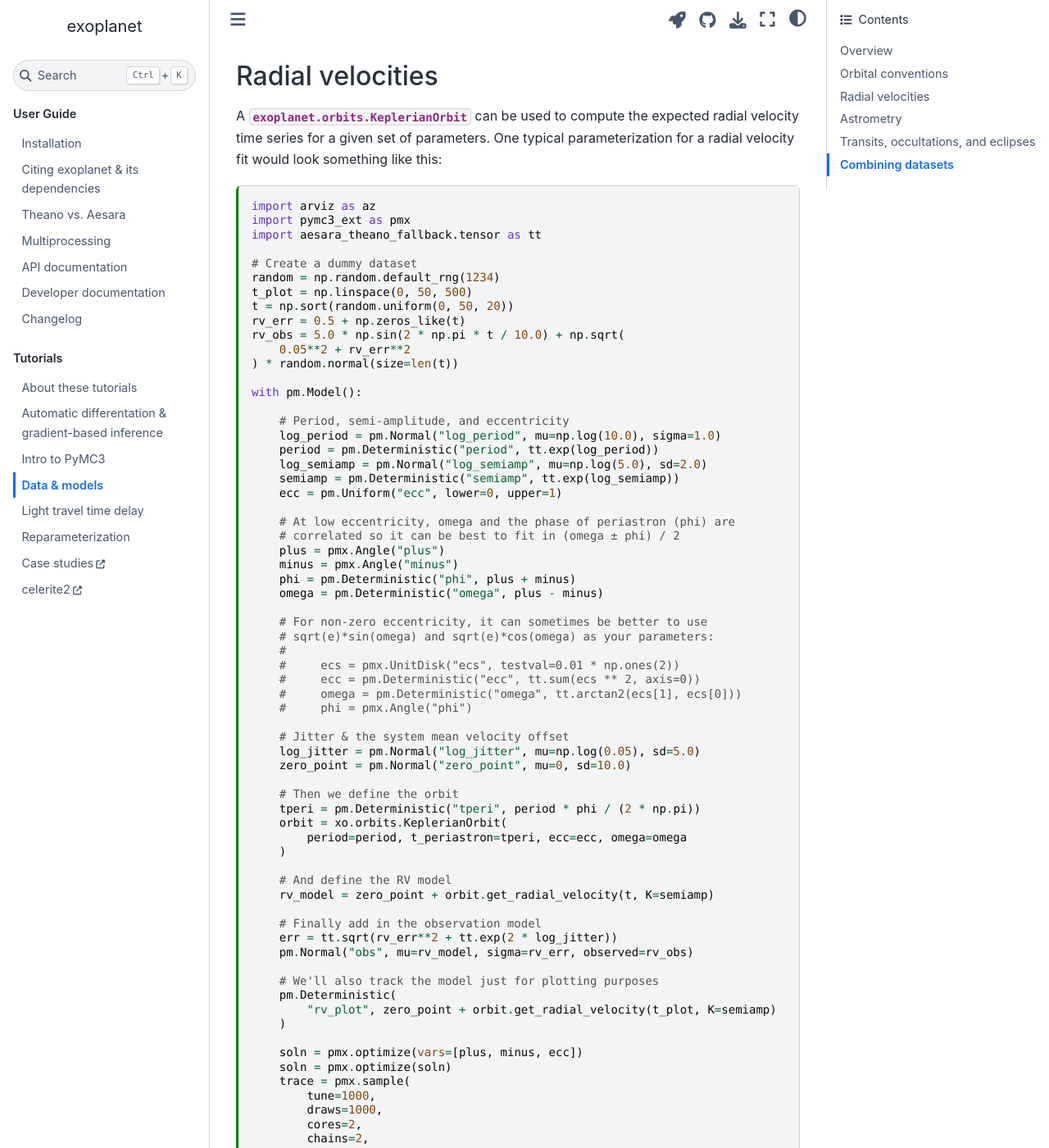
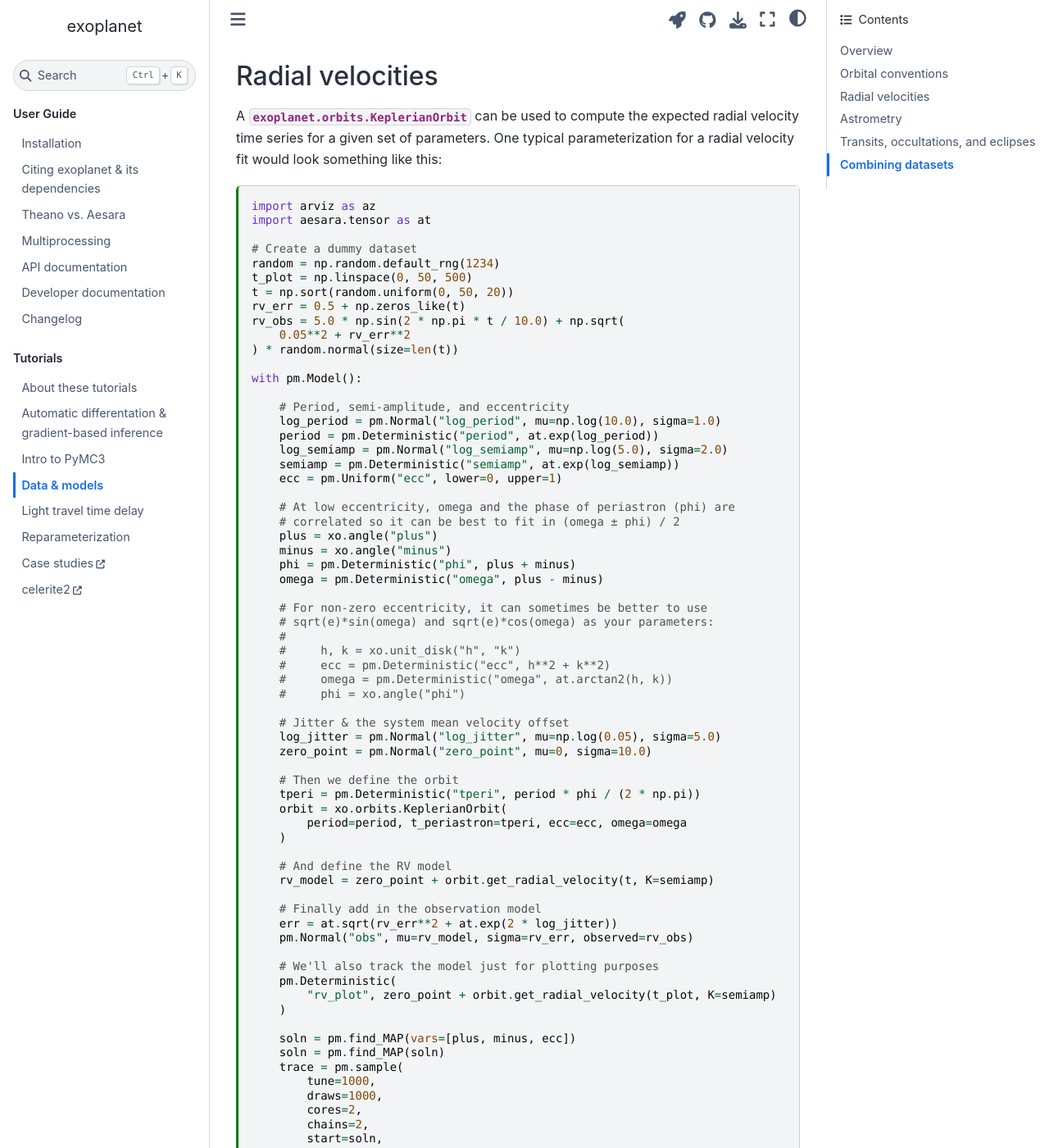
Before and after one commit to exoplanet-dev/exoplanet, a Sphinx documentation site: the page built from docs/tutorials/data-and-models.md, in a window 1280 px wide and 1400 px high, scrolled down 5136 px. Shown: the whole window at 82% size. Built offline with Sphinx 7.4.7 and the Sphinx Book theme 1.1.4, drawn with Linux system fonts in a browser that asks for light colours; some of the changed text lies outside the part shown.

Commit message:
lint and starting to update tutorials

````diff
--- a/docs/tutorials/data-and-models.md
+++ b/docs/tutorials/data-and-models.md
@@ -82,12 +82,12 @@
 _ = ax.legend(fontsize=10, loc=1)
 ```
 
-The key feture of `exoplanet` is that all of the parameters to a `KeplerianOrbit` can be `PyMC3` variables.
+The key feture of `exoplanet` is that all of the parameters to a `KeplerianOrbit` can be `PyMC` variables.
 This means that these elements are now something that you can *infer*.
-For example, if we want to fit for the orbital period, we can define a `PyMC3` model like the following:
+For example, if we want to fit for the orbital period, we can define a `PyMC` model like the following:
 
 ```{code-cell}
-import pymc3 as pm
+import pymc as pm
 
 with pm.Model():
     log_period = pm.Normal("log_period", mu=np.log(10), sigma=2.0)
@@ -227,8 +227,7 @@
 
 ```{code-cell}
 import arviz as az
-import pymc3_ext as pmx
-import aesara_theano_fallback.tensor as tt
+import aesara.tensor as at
 
 # Create a dummy dataset
 random = np.random.default_rng(1234)
@@ -243,29 +242,29 @@
 
     # Period, semi-amplitude, and eccentricity
     log_period = pm.Normal("log_period", mu=np.log(10.0), sigma=1.0)
-    period = pm.Deterministic("period", tt.exp(log_period))
-    log_semiamp = pm.Normal("log_semiamp", mu=np.log(5.0), sd=2.0)
-    semiamp = pm.Deterministic("semiamp", tt.exp(log_semiamp))
+    period = pm.Deterministic("period", at.exp(log_period))
+    log_semiamp = pm.Normal("log_semiamp", mu=np.log(5.0), sigma=2.0)
+    semiamp = pm.Deterministic("semiamp", at.exp(log_semiamp))
     ecc = pm.Uniform("ecc", lower=0, upper=1)
 
     # At low eccentricity, omega and the phase of periastron (phi) are
     # correlated so it can be best to fit in (omega ± phi) / 2
-    plus = pmx.Angle("plus")
-    minus = pmx.Angle("minus")
+    plus = xo.angle("plus")
+    minus = xo.angle("minus")
     phi = pm.Deterministic("phi", plus + minus)
     omega = pm.Deterministic("omega", plus - minus)
 
     # For non-zero eccentricity, it can sometimes be better to use
     # sqrt(e)*sin(omega) and sqrt(e)*cos(omega) as your parameters:
     #
-    #     ecs = pmx.UnitDisk("ecs", testval=0.01 * np.ones(2))
-    #     ecc = pm.Deterministic("ecc", tt.sum(ecs ** 2, axis=0))
-    #     omega = pm.Deterministic("omega", tt.arctan2(ecs[1], ecs[0]))
-    #     phi = pmx.Angle("phi")
+    #     h, k = xo.unit_disk("h", "k")
+    #     ecc = pm.Deterministic("ecc", h**2 + k**2)
+    #     omega = pm.Deterministic("omega", at.arctan2(h, k))
+    #     phi = xo.angle("phi")
 
     # Jitter & the system mean velocity offset
-    log_jitter = pm.Normal("log_jitter", mu=np.log(0.05), sd=5.0)
-    zero_point = pm.Normal("zero_point", mu=0, sd=10.0)
+    log_jitter = pm.Normal("log_jitter", mu=np.log(0.05), sigma=5.0)
+    zero_point = pm.Normal("zero_point", mu=0, sigma=10.0)
 
     # Then we define the orbit
     tperi = pm.Deterministic("tperi", period * phi / (2 * np.pi))
@@ -277,7 +276,7 @@
     rv_model = zero_point + orbit.get_radial_velocity(t, K=semiamp)
 
     # Finally add in the observation model
-    err = tt.sqrt(rv_err**2 + tt.exp(2 * log_jitter))
+    err = at.sqrt(rv_err**2 + at.exp(2 * log_jitter))
     pm.Normal("obs", mu=rv_model, sigma=rv_err, observed=rv_obs)
 
     # We'll also track the model just for plotting purposes
@@ -285,15 +284,15 @@
         "rv_plot", zero_point + orbit.get_radial_velocity(t_plot, K=semiamp)
     )
 
-    soln = pmx.optimize(vars=[plus, minus, ecc])
-    soln = pmx.optimize(soln)
-    trace = pmx.sample(
+    soln = pm.find_MAP(vars=[plus, minus, ecc])
+    soln = pm.find_MAP(soln)
+    trace = pm.sample(
         tune=1000,
         draws=1000,
         cores=2,
         chains=2,
         start=soln,
-        return_inferencedata=True,
+        init="adapt_full",
     )
 
 # Plot the results
@@ -336,22 +335,22 @@
 
     # Period, semi-major axis, eccentricity, and t0
     log_period = pm.Normal("log_period", mu=np.log(25.0 * 365.25), sigma=1.0)
-    period = pm.Deterministic("period", tt.exp(log_period))
-    log_a = pm.Normal("log_a", mu=np.log(0.3), sd=2.0)
-    a = pm.Deterministic("a", tt.exp(log_a))
+    period = pm.Deterministic("period", at.exp(log_period))
+    log_a = pm.Normal("log_a", mu=np.log(0.3), sigma=2.0)
+    a = pm.Deterministic("a", at.exp(log_a))
     ecc = pm.Uniform("ecc", lower=0, upper=1)
     tperi = pm.Normal("tperi", mu=3500.0, sigma=1000.0)
 
     # For astrometric orbits, a good choice of parameterization can be
     # (Omega ± omega) / 2
-    plus = pmx.Angle("plus")
-    minus = pmx.Angle("minus")
+    plus = xo.angle("plus")
+    minus = xo.angle("minus")
     Omega = pm.Deterministic("Omega", plus + minus)
     omega = pm.Deterministic("omega", plus - minus)
 
     # We'll use a uniform prior on cos(incl)
     cos_incl = pm.Uniform("cos_incl", lower=-1.0, upper=1.0, testval=0.3)
-    incl = pm.Deterministic("incl", tt.arccos(cos_incl))
+    incl = pm.Deterministic("incl", at.arccos(cos_incl))
 
     # Then we define the orbit
     orbit = xo.orbits.KeplerianOrbit(
@@ -371,37 +370,39 @@
     # Simulate data from the model for testing           #
     # You should remove the following lines in your code #
     # ================================================== #
-    rho_obs, theta_obs = pmx.eval_in_model([rho_model, theta_model])
+    rho_obs, theta_obs = pm.compile_fn([rho_model, theta_model])(
+        model.test_point
+    )
     rho_obs += rho_err * random.normal(size=len(t))
     theta_obs += theta_err * random.normal(size=len(t))
     # =============== end simulated data =============== #
 
     # Define the observation model this is simple for rho:
-    pm.Normal("rho_obs", mu=rho_model, sd=rho_err, observed=rho_obs)
+    pm.Normal("rho_obs", mu=rho_model, sigma=rho_err, observed=rho_obs)
 
     # But we want to be cognizant of the fact that theta wraps so the following
     # is equivalent to
     #
-    #   pm.Normal("obs_theta", mu=theta_model, observed=theta_obs, sd=theta_err)
+    #   pm.Normal("obs_theta", mu=theta_model, observed=theta_obs, sigma=theta_err)
     #
     # but takes into account the wrapping
-    theta_diff = tt.arctan2(
-        tt.sin(theta_model - theta_obs), tt.cos(theta_model - theta_obs)
+    theta_diff = at.arctan2(
+        at.sin(theta_model - theta_obs), at.cos(theta_model - theta_obs)
     )
-    pm.Normal("theta_obs", mu=theta_diff, sd=theta_err, observed=0.0)
+    pm.Normal("theta_obs", mu=theta_diff, sigma=theta_err, observed=0.0)
 
     # We'll also track the model just for plotting purposes
     rho_plot, theta_plot = orbit.get_relative_angles(t_plot)
     pm.Deterministic("rho_plot", rho_plot)
     pm.Deterministic("theta_plot", theta_plot)
 
-    trace = pmx.sample(
+    trace = pm.sample(
         tune=1000,
         draws=1000,
         cores=2,
         chains=2,
         target_accept=0.95,
-        return_inferencedata=True,
+        init="adapt_full",
     )
 
 # Plot the results
@@ -440,7 +441,7 @@
 ## Transits, occultations, and eclipses
 
 `exoplanet` has built in support for evaluating quadratically limb darkened light curve models using the algorithm from [Agol et al. (2020)](https://arxiv.org/abs/1908.03222).
-If you need flexible surface models or higher order limb darkening, check out the [`starry` package](https://starry.readthedocs.io) which also integrates with `PyMC3`.
+If you need flexible surface models or higher order limb darkening, check out the [`starry` package](https://starry.readthedocs.io) which also integrates with `PyMC`.
 
 Transit and occultation modeling is one of the primary applications of `exoplanet` so there are quite a few options (including transit timing variations, detached eclipsing binary modeling, and much more) that are highlighted on the [Case Studies](https://gallery.exoplanet.codes) page.
 But, a bread-and-butter transit model implemented in `exoplanet` might look something like the following:
@@ -470,7 +471,7 @@
     # introduce pretty serious covariances and are ripe for
     # reparameterization
     log_r = pm.Normal("log_r", mu=np.log(0.04), sigma=2.0)
-    r = pm.Deterministic("r", tt.exp(log_r))
+    r = pm.Deterministic("r", at.exp(log_r))
     b = xo.distributions.ImpactParameter("b", ror=r, testval=0.35)
 
     # Set up a Keplerian orbit for the planets
@@ -494,19 +495,15 @@
     # Simulate data from the model for testing           #
     # You should remove the following lines in your code #
     # ================================================== #
-    y = pmx.eval_in_model(light_curve)
+    y = pm.compile_fn(light_curve)(model.test_point)
     y += yerr * random.normal(size=len(y))
     # =============== end simulated data =============== #
 
     # The likelihood function assuming known Gaussian uncertainty
-    pm.Normal("obs", mu=light_curve, sd=yerr, observed=y)
+    pm.Normal("obs", mu=light_curve, sigma=yerr, observed=y)
 
-    trace = pmx.sample(
-        tune=1000,
-        draws=1000,
-        cores=2,
-        chains=2,
-        return_inferencedata=True,
+    trace = pm.sample(
+        tune=1000, draws=1000, cores=2, chains=2, init="adapt_full"
     )
 
 # Plot the results
@@ -529,7 +526,7 @@
 
 ## Combining datasets
 
-Since `exoplanet` is built on top of `PyMC3`, it has the capacity to support essentially arbitrariliy complicated models.
+Since `exoplanet` is built on top of `PyMC`, it has the capacity to support essentially arbitrariliy complicated models.
 This means that you can share parameters or fit multiple datasets however you want.
 We won't go into too many details about this here, but you can see some examples on the [Case Studies](https://gallery.exoplanet.codes) of joint transit/radial velocity fits, or inferences based on datasets from multiple instruments.
 
@@ -542,7 +539,7 @@
 
 in all of our models.
 This defines a Gaussian likelihood conditioned on the `observed` data.
-To combine datasets, you can simply add multiple lines like this (one for each dataset) and, behind the scenes, `PyMC3` will multiply these likelihoods (or actually add their logarithms) as it should.
+To combine datasets, you can simply add multiple lines like this (one for each dataset) and, behind the scenes, `PyMC` will multiply these likelihoods (or actually add their logarithms) as it should.
 
 For more concrete examples, check out the [Case Studies](https://gallery.exoplanet.codes) and (if that's not sufficient) feel free to start [a "discussion" on the GitHub repository](https://github.com/exoplanet-dev/exoplanet/discussions) asking for help.
 
````
Also changed, not shown: other parts of docs/tutorials/data-and-models.md (+1 -1 lines), docs/tutorials/autodiff.md (+7 -7 lines), 1 other file.
